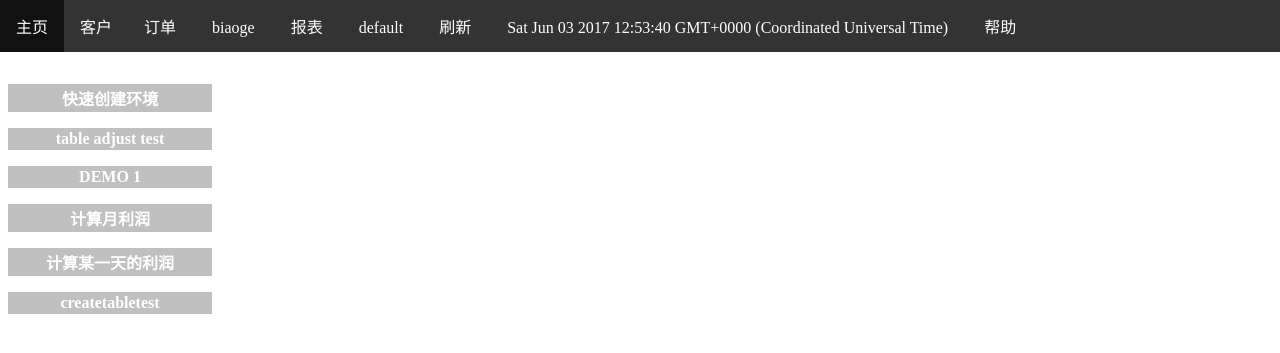
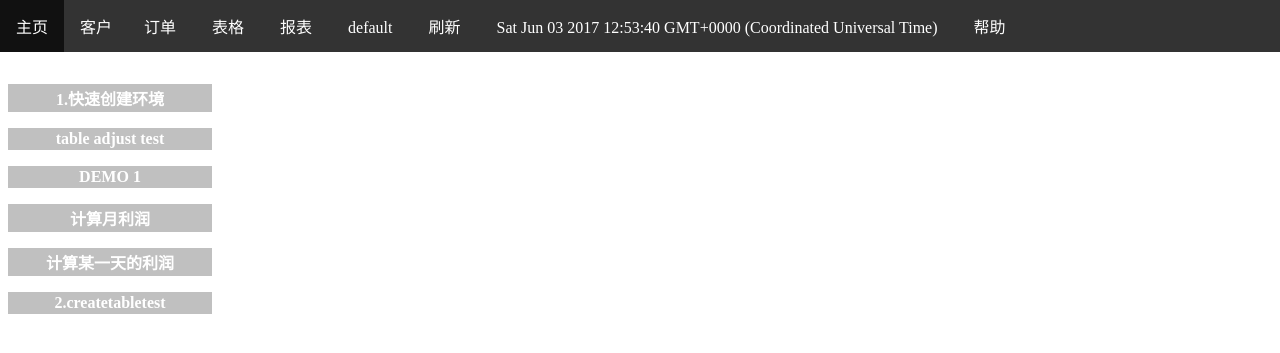
Before and after one commit to ikiller1/calsystem, a PHP site: page /index.php in a window 1280 px wide. Shown: the top 353 px of the page. Run offline with PHP 8.4, Linux system fonts and the light colour scheme.

Commit message:
修复细节

```diff
--- a/header.php
+++ b/header.php
@@ -170,10 +170,10 @@ li a:hover, .dropdown:hover .dropbtn {
     </div>
   </div>
   <div class="dropdown">
-    <a href="#" class="dropbtn">biaoge</a>
+    <a href="#" class="dropbtn">表格</a>
     <div class="dropdown-content">
       <a href="/system/view/SketchInvoiceregister.php">发票登记</a>
-      <a href="#">出口</a>
+
     </div>
   </div>
   <div class="dropdown">
--- a/index.php
+++ b/index.php
@@ -3,7 +3,7 @@ include 'header.php';
 ?>
 
 <p>
-<a class="item" href="test/fun.php">快速创建环境</a>
+<a class="item" href="test/fun.php">1.快速创建环境</a>
 </p>
 
 
@@ -24,7 +24,7 @@ include 'header.php';
 </p>
 
 <p>
-<a class="item" href="/createtabletest.php">createtabletest</a>
+<a class="item" href="/createtabletest.php">2.createtabletest</a>
 </p>
 
 </body>
--- a/system/model/InvoiceRegister.php
+++ b/system/model/InvoiceRegister.php
@@ -17,7 +17,7 @@ function CreateTable_InvoiceRegister($conn)
 					)
 					engine=InnoDB DEFAULT CHARSET='utf8'";
 		if ($conn->query($sql1) === TRUE) {
-			// echo "数据表创建成功";
+			 echo "InvoiceRegister数据表创建成功";
 		} else {
 			echo "Error creating database: " . $conn->error;
 			die();
```
Also changed, not shown: test/demo.php (+1 -1 lines).
